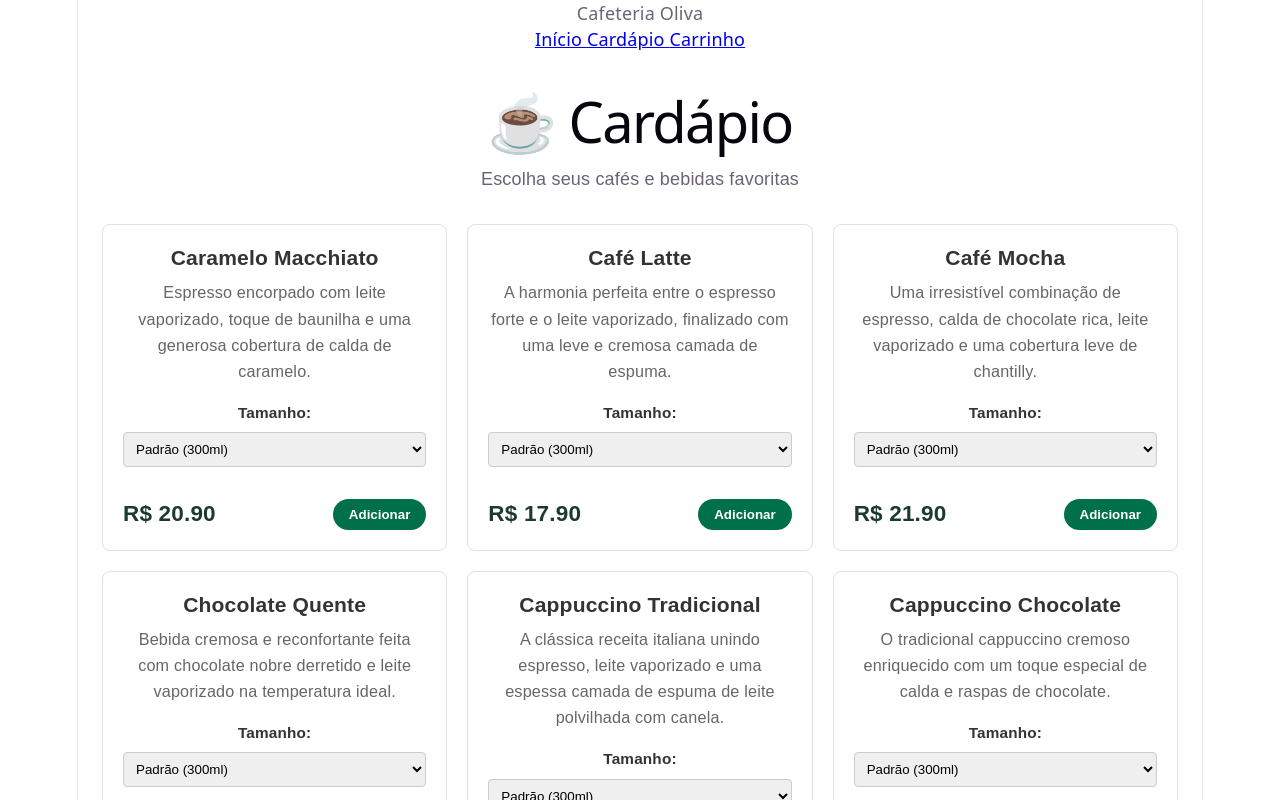
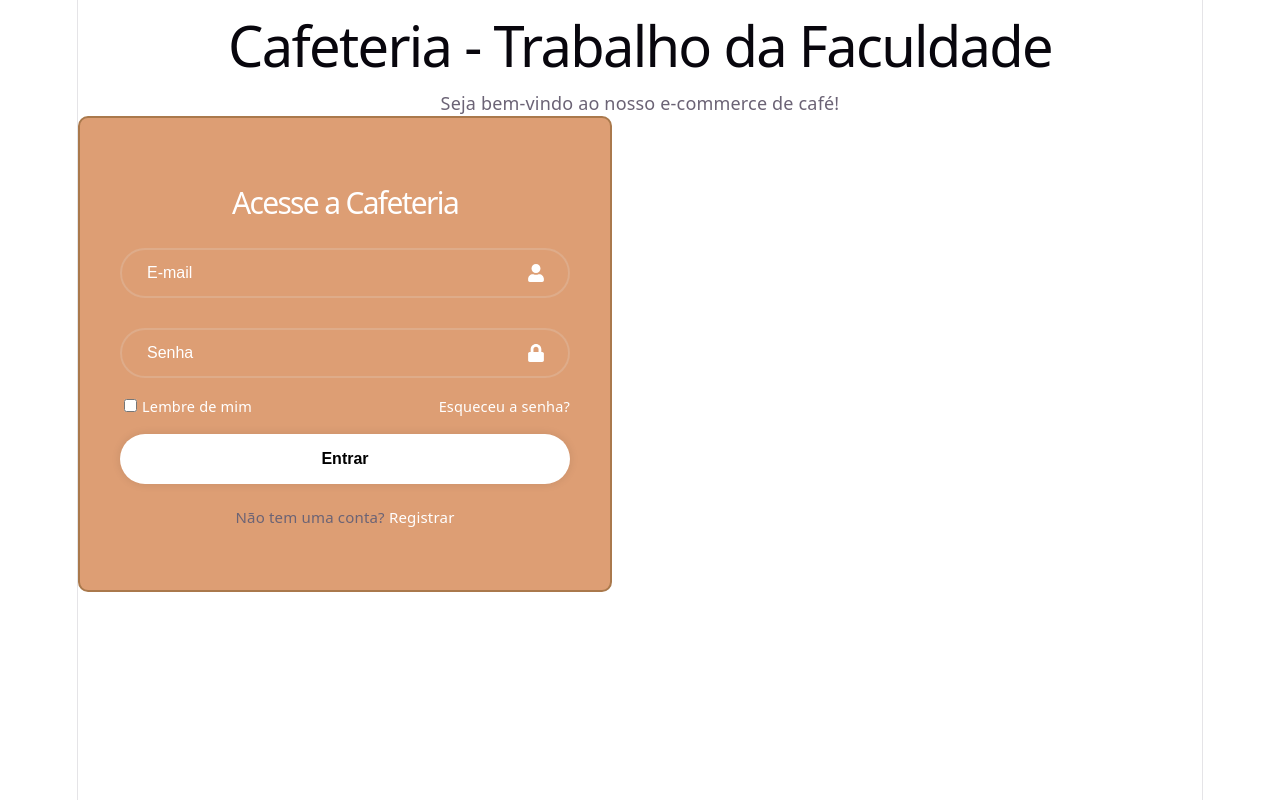
Before and after one commit to jotap-p/projeto-cafeteria, a React (Vite) app: page / in a window 1280 px wide. Shown: the top 800 px of the page. Built offline with nearby package versions, Linux system fonts and the light colour scheme.

Commit message:
feat: adiciona tela de login

```diff
--- a/package.json
+++ b/package.json
@@ -10,9 +10,10 @@
     "preview": "vite preview"
   },
   "dependencies": {
+    "@react-icons/all-files": "^4.1.0",
     "react": "^19.2.8",
     "react-dom": "^19.2.8",
-    "react-router-dom": "^7.18.4"
+    "react-icons": "^5.7.0"
   },
   "devDependencies": {
     "@types/react": "^19.2.18",
--- a/src/App.css
+++ b/src/App.css
@@ -1,6 +1,18 @@
-.rodape {
-    background-color: #547755;
-    color: #f0f0f0;
-    text-align: center;
+* {
+    margin: 0;
+    padding: 0;
+    font-family: Helvetica;
+    box-sizing: border-box;
+    text-shadow: #000 1px 1px;
+    font-family: Helvetica;
+}
 
+.App {
+    display: flex;
+    justify-content: center;
+    align-items: center;
+    min-height: 100vh;
+    background-image: -moz-element();
+    background-size: cover;
+    background-position: center;
 }
--- a/src/App.jsx
+++ b/src/App.jsx
@@ -1,20 +1,13 @@
-import { BrowserRouter, Routes, Route } from "react-router-dom";
-import "./App.css";
-import Navbar from "./components/Navbar";
-import Footer from "./components/Footer";
-import Cardapio from "./pages/cardapio";
+import Login from "./components/Login";
+function App() {
+  return (
+    <div>
+      <h1>Cafeteria - Trabalho da Faculdade</h1>
+      <p>Seja bem-vindo ao nosso e-commerce de café!</p>
 
-export default function App() {
-  return (
-    <BrowserRouter>
-      <Navbar />
-      <main>
-        <Routes>
-          <Route path="/" element={<Cardapio />} />
-          <Route path="/cardapio" element={<Cardapio />} />
-        </Routes>
-      </main>
-      <Footer />
-    </BrowserRouter>
+      <Login />
+    </div>
   );
 }
+
+export default App;
--- /dev/null
+++ b/src/components/Login.css
@@ -0,0 +1,97 @@
+.container {
+    width: 450px;
+    background-color: rgb(221, 158, 116);
+    backdrop-filter: blur(10px);
+    border: 2px solid rgb(170, 121, 76);
+    padding: 40px;
+    border-radius: 10px;
+}
+
+.container h1 {
+    text-align: center;
+    font-size: 30px;
+    color: #fff;
+}
+
+.container .input-field {
+    position: relative;
+    width: 100%;
+    height: 50px;
+    margin: 30px auto;
+}
+
+.input-field input {
+    width: 100%;
+    height: 100%;
+    background-color: transparent;
+    outline: none;
+    border: 2px solid rgba(225, 225, 225, 0.2);
+    border-radius: 40px;
+    font-size: 16px;
+    color: #fff;
+    padding: 20px 25px;
+    box-sizing: border-box;
+}
+
+.input-field input::placeholder {
+    color: #fff;
+}
+
+.input-field .icon {
+    position: absolute;
+    right: 25px;
+    top: 50%;
+    transform: translateY(-50%);
+    font-size: 18px;
+    color: #fff;
+}
+
+.container .recall-forget {
+    display: flex;
+    justify-content: space-between;
+    font-size: 14.5px;
+    margin: -15px 0 15px;
+}
+
+.recall-forget label {
+    color: #fff;
+}
+
+.recall-forget input {
+    margin-right: 5px;
+}
+
+.recall-forget a,
+.signup-link p a {
+    color: #fff;
+    text-decoration: none;
+}
+
+.recall-forget a:hover,
+.signup-link p a:hover {
+    text-decoration: underline;
+}
+
+.container button {
+    width: 100%;
+    height: 50px;
+    background-color: #fff;
+    border: none;
+    outline: none;
+    border-radius: 40px;
+    box-shadow: 0 0 10px rgba(0, 0, 0, 0.1);
+    cursor: pointer;
+    font-size: 16px;
+    font-weight: 600;
+    text-shadow: none;
+}
+
+.container .signup-link {
+    font-size: 15px;
+    text-align: center;
+    margin: 20px;
+}
+
+input[type="password"]::-ms-reveal {
+    display: none;
+}
--- /dev/null
+++ b/src/components/Login.jsx
@@ -0,0 +1,62 @@
+import React from 'react';
+import { FaUser, FaLock } from "react-icons/fa";
+import { useState } from "react";
+import "./Login.css";
+
+const Login = () => {
+    const [username, setUsername] = useState("");
+    const [password, setpassword] = useState("");
+
+    const handleSubmit = (event) => {
+        event.preventDefault();
+
+        alert("Enviando os dados: " + username + " - " + password);
+    };
+
+    return (
+        <div className="container">
+            <form onSubmit={handleSubmit}>
+
+                <h1>Acesse a Cafeteria</h1>
+
+                <div className="input-field">
+                    <input
+                        type="email"
+                        placeholder="E-mail"
+                        onChange={(e) => setUsername(e.target.value)}
+                    />
+                    <FaUser className="icon"/>
+                </div>
+
+                <div className="input-field">
+                    <input
+                        type="password"
+                        placeholder="Senha"
+                        onChange={(e) => setpassword(e.target.value)}
+                    />
+                    <FaLock className="icon"/>
+                </div>
+
+                <div className="recall-forget">
+                    <label>
+                        <input type="checkbox"/>
+                        Lembre de mim
+                    </label>
+
+                    <a href="a">Esqueceu a senha?</a>
+                </div>
+
+                <button type="submit">Entrar</button>
+
+                <div className="signup-link">
+                    <p>
+                        Não tem uma conta? <a href="a">Registrar</a>
+                    </p>
+                </div>
+
+            </form>
+        </div>
+    );
+};
+
+export default Login;
```
Also changed, not shown: 1 other file (tests, documents, lock files or other folders).
